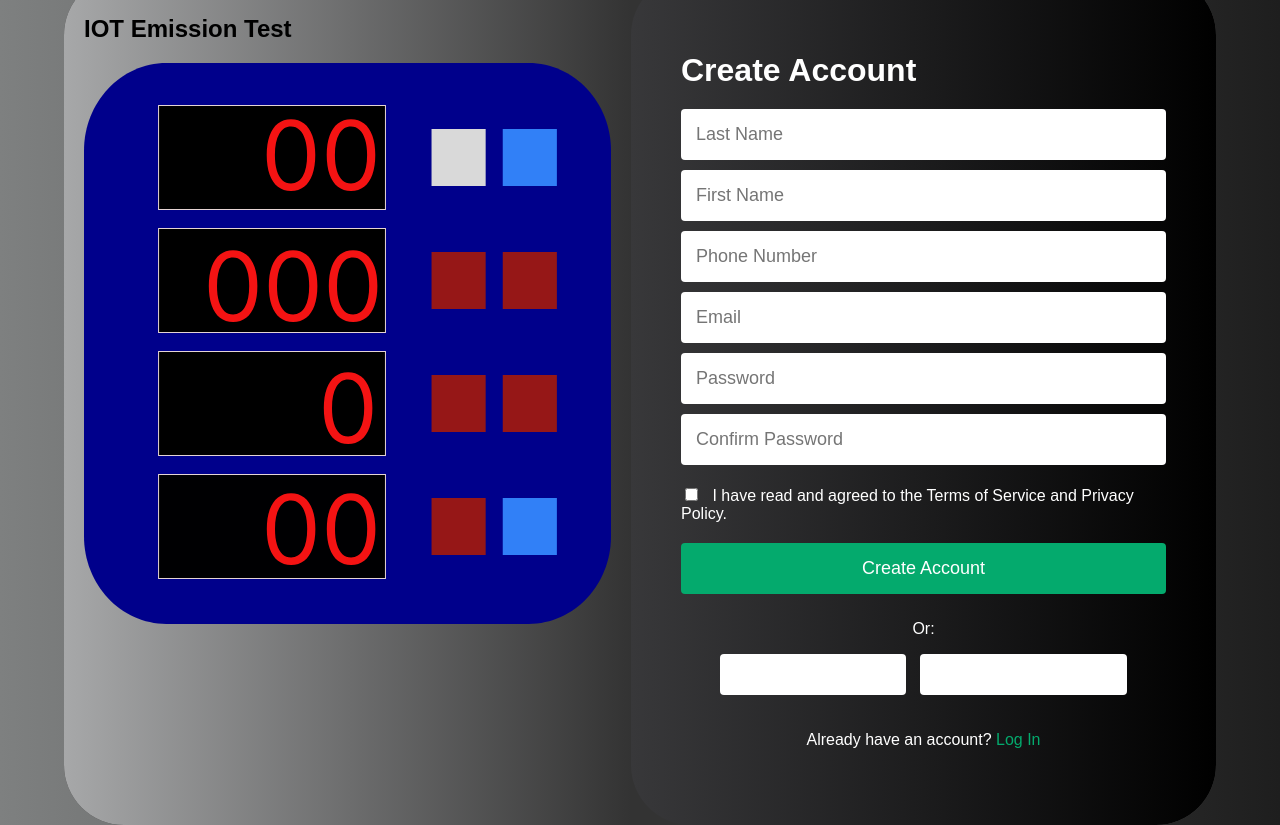
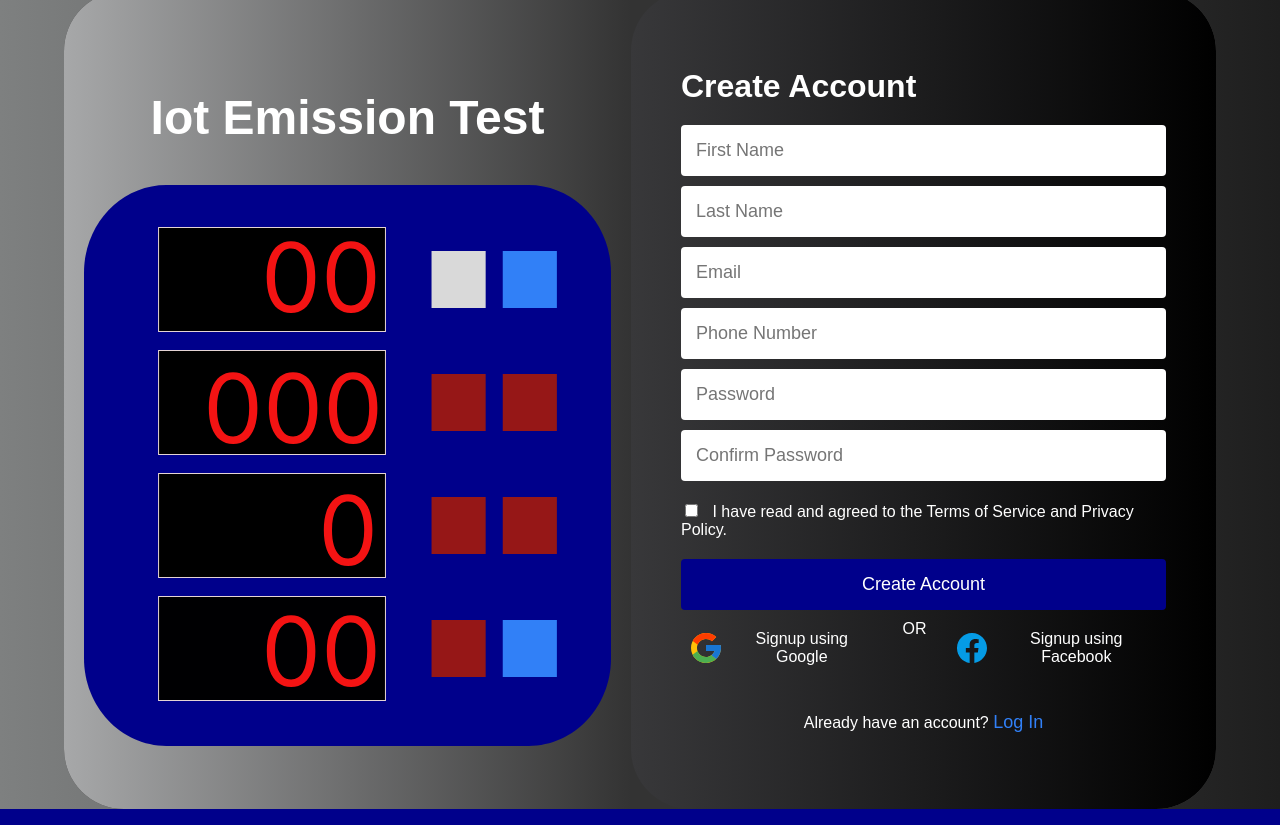
Before and after one commit to Ranssuu/emissiontestproject, a PHP site: page /Register.php in a window 1280 px wide. Run offline with PHP 8.4, Linux system fonts and the light colour scheme.

Commit message:
register

```diff
--- a/CSS/login.css
+++ b/CSS/login.css
@@ -146,7 +146,7 @@ button:hover {
 }
 
 .registertextbox a[href]:hover {
-    color: #3B8EEA;
+    color: #0505d4;
     text-decoration: underline;
 }
 
@@ -155,6 +155,7 @@ button:hover {
 }
 
 .registertextbox a[href] {
+    color: #3180F7;
     font-weight: bold;
 }
 
--- a/CSS/register.css
+++ b/CSS/register.css
@@ -20,7 +20,7 @@ h1, h2, h3, p, a {
 
 .register-container {
     width: 90%;
-    max-width: 1600px;
+    max-width: 1500px;
     background: #333;
     border-radius: 60px;
     overflow: hidden;
@@ -68,7 +68,7 @@ h1, h2, h3, p, a {
 .form-container button {
     padding: 15px 20px;
     font-size: 18px;
-    background-color: #04AA6D;
+    background-color: #00008B;
     color: white;
     border: none;
     border-radius: 4px;
@@ -81,17 +81,34 @@ h1, h2, h3, p, a {
 }
 
 .social-signup {
+    display: flex;
+    justify-content: center;
     text-align: center;
     padding: 10px 0;
+    flex-direction: row;
 }
 
 .social-signup button {
-    background: #fff;
+    display: flex;
+    background: none;
     border: none;
-    padding: 10px 15px;
-    margin: 0 5px;
+    padding: 0;
+    margin: 10px;
     cursor: pointer;
-    border-radius: 4px;
+    display: flex;
+    align-items: center;
+    color: white;
+    font-size: 16px;
+}
+
+.social-signup button img {
+    width: 30px;
+    height: auto;
+    margin-right: 10px;
+}
+
+.social-signup p {
+    margin: 0 20px;
 }
 
 .social-signup button:hover {
@@ -104,12 +121,29 @@ h1, h2, h3, p, a {
 }
 
 .login-link a {
-    color: #04AA6D;
+    color: #3180F7;
     text-decoration: none;
+    font-size: 18px;
+    transition: color 0.3s;
+}
+
+.login-link a[href]:hover {
+    color: #0505d4;
+    text-decoration: underline;
 }
 
 .logo-container {
+    display: flex;
+    justify-content: center;
+    align-items: center;
     width: 50%;
     padding: 20px;
     background: linear-gradient(to right, #A7A8A9, #333333);
 }
+
+.logotextbox {
+    font-size: 32px;
+    color: #fff;
+    margin-bottom: 10px;
+    text-align: center;
+}
--- a/Login.php
+++ b/Login.php
@@ -42,7 +42,7 @@
         <div class="logocontainer">
             <div class="logo">
                 <div class="logotextbox">
-                    <h2>IOT Emission Test</h2>
+                    <h2>Iot Emission Test</h2>
                 </div>
                 <div class="logoimg">
                     <img src="imgs/Logo.svg" alt="IOT Emission Test">
--- a/Register.php
+++ b/Register.php
@@ -11,10 +11,10 @@
         <div class="form-container">
             <h2>Create Account</h2>
             <form action="submit_registration.php" method="post">
+                <input type="text" id="firstName" name="firstName" placeholder="First Name" required>
                 <input type="text" id="lastName" name="lastName" placeholder="Last Name" required>
-                <input type="text" id="firstName" name="firstName" placeholder="First Name" required>
+                <input type="email" id="email" name="email" placeholder="Email" required>
                 <input type="tel" id="phone" name="phone" placeholder="Phone Number">
-                <input type="email" id="email" name="email" placeholder="Email" required>
                 <input type="password" id="password" name="password" placeholder="Password" required>
                 <input type="password" id="confirmPassword" name="confirmPassword" placeholder="Confirm Password" required>
                 <div class="terms">
@@ -24,9 +24,15 @@
                 <button type="submit">Create Account</button>
             </form>
             <div class="social-signup">
-                <p>Or:</p>
-                <button class="google-btn">Signup with Google</button>
-                <button class="facebook-btn">Signup with Facebook</button>
+                <button class="google-btn">
+                    <img src="imgs/Google.svg" alt="Google">
+                    Signup using Google
+                </button>
+                <p>OR</p>
+                <button class="facebook-btn">
+                    <img src="imgs/facebook.svg" alt="Facebook">
+                    Signup using Facebook
+                </button>
             </div>
             <div class="login-link">
                 <p>Already have an account? <a href="login.html">Log In</a></p>
@@ -35,7 +41,7 @@
         <div class="logo-container">
             <div class="logo">
                 <div class="logotextbox">
-                    <h2>IOT Emission Test</h2>
+                    <h2>Iot Emission Test</h2>
                 </div>
                 <div class="logoimg">
                     <img src="imgs/Logo.svg" alt="IOT Emission Test">
```
